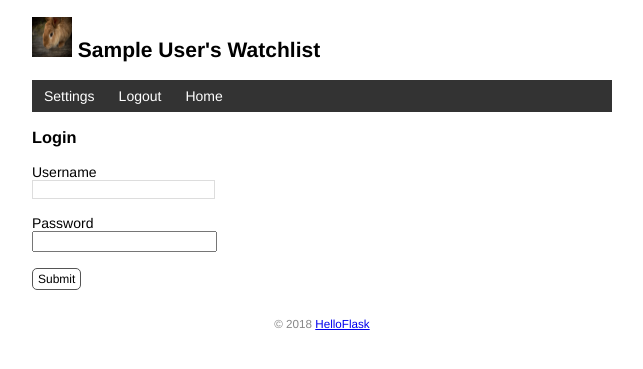
After one commit to The-Sunspot/PyWebLearning, a Flask app: template templates/login.html in a window 1280 px wide. The commit adds this page. Shown: the top 369 px of the page, without its empty margins (318-961 px from the left). Run offline with Flask 2, Linux system fonts and the light colour scheme; the template is opened without the code that fills it, so the values that code supplies are empty; the visitor is signed in with stand-in values (Sample User, id 1); data comes from the database, SQL or seed files in the repository.

Commit message:
登录验证

```diff
--- a/app.py
+++ b/app.py
@@ -1,6 +1,10 @@
+from flask_login import login_user,login_required, logout_user,current_user
+from flask_login import LoginManager
+from flask_login import UserMixin
 from flask import Flask ,request, url_for, redirect, flash
 from flask import render_template
 from flask_sqlalchemy import SQLAlchemy
+from werkzeug.security import generate_password_hash, check_password_hash
 import os
 import click
 
@@ -9,16 +13,27 @@ app.config['SQLALCHEMY_DATABASE_URI'] = 'sqlite:///' + os.path.join(app.root_pat
 app.config['SQLALCHEMY_TRACK_MODIFICATIONS'] = False#关闭对模型修改的监控
 app.secret_key="dev"#密匙
 db=SQLAlchemy(app)#db初始化
+login_manager = LoginManager(app)  # 实例化扩展类
+login_manager.login_view = 'login'
+#继承model类
 
-#继承model类
-class User(db.Model): # 表名将会是 user（自动生成，小写处理）
-    id = db.Column(db.Integer, primary_key=True) # 主键
-    name = db.Column(db.String(20)) # 名字
+class User(db.Model, UserMixin):
+    id = db.Column(db.Integer, primary_key=True)
+    name = db.Column(db.String(20))
+    username = db.Column(db.String(20))  # 用户名
+    password_hash = db.Column(db.String(128))  # 密码散列值
+
+    def set_password(self, password):  # 用来设置密码的方法，接受密码作为参数
+        self.password_hash = generate_password_hash(password)  # 将生成的密码保持到对应字段
+
+    def validate_password(self, password):  # 用于验证密码的方法，接受密码作为参数
+        return check_password_hash(self.password_hash, password)  # 返回布尔值
 
 class Movie(db.Model): # 表名将会是 movie
     id = db.Column(db.Integer, primary_key=True) # 主键
     title = db.Column(db.String(60)) # 电影标题
     year = db.Column(db.String(4)) # 电影年份
+
 @app.context_processor
 def inject_user(): # 函数名可以随意修改
     user = User.query.first()
@@ -27,6 +42,8 @@ def inject_user(): # 函数名可以随意修改
 @app.route('/', methods=['GET', 'POST'])
 def index():
     if request.method == 'POST':  # 判断是否是 POST 请求
+        if not current_user.is_authenticated:  # 如果当前用户未认证
+            return redirect(url_for('index'))  # 重定向到主页
         # 获取表单数据
         title = request.form.get('title')  # 传入表单对应输入字段的 name 值
         year = request.form.get('year')
@@ -49,8 +66,8 @@ def page_not_found(e): # 接受异常对象作为参数
     user = User.query.first()
     return render_template('404.html'), 404 # 返回模板和状态码
 
-
 @app.route('/movie/edit/<int:movie_id>', methods=['GET', 'POST'])
+@login_required  # 登录保护
 def edit(movie_id):
     movie = Movie.query.get_or_404(movie_id)
 
@@ -71,9 +88,86 @@ def edit(movie_id):
     return render_template('edit.html', movie=movie)  # 传入被编辑的电影记录
 
 @app.route('/movie/delete/<int:movie_id>', methods=['POST'])  # 限定只接受 POST 请求
+@login_required  # 登录保护
 def delete(movie_id):
     movie = Movie.query.get_or_404(movie_id)  # 获取电影记录
     db.session.delete(movie)  # 删除对应的记录
     db.session.commit()  # 提交数据库会话
     flash('Item deleted.')
     return redirect(url_for('index'))  # 重定向回主页
+
+@app.cli.command()
+@click.option('--username', prompt=True, help='The username used to login.')
+@click.option('--password', prompt=True, hide_input=True, confirmation_prompt=True, help='The password used to login.')
+def admin(username, password):
+    """Create user."""
+    db.create_all()
+
+    user = User.query.first()
+    if user is not None:
+        click.echo('Updating user...')
+        user.username = username
+        user.set_password(password)  # 设置密码
+    else:
+        click.echo('Creating user...')
+        user = User(username=username, name='Admin')
+        user.set_password(password)  # 设置密码
+        db.session.add(user)
+
+    db.session.commit()  # 提交数据库会话
+    click.echo('Done.')
+
+@login_manager.user_loader
+def load_user(user_id):  # 创建用户加载回调函数，接受用户 ID 作为参数
+    user = User.query.get(int(user_id))  # 用 ID 作为 User 模型的主键查询对应的用户
+    return user  # 返回用户对象
+
+@app.route('/login', methods=['GET', 'POST'])
+def login():
+    if request.method == 'POST':
+        username = request.form['username']
+        password = request.form['password']
+
+        if not username or not password:
+            flash('Invalid input.')
+            return redirect(url_for('login'))
+
+        user = User.query.first()
+        # 验证用户名和密码是否一致
+        if username == user.username and user.validate_password(password):
+            login_user(user)  # 登入用户
+            flash('Login success.')
+            return redirect(url_for('index'))  # 重定向到主页
+
+        flash('Invalid username or password.')  # 如果验证失败，显示错误消息
+        return redirect(url_for('login'))  # 重定向回登录页面
+
+    return render_template('login.html')
+
+@app.route('/logout')
+@login_required  # 用于视图保护，后面会详细介绍
+def logout():
+    logout_user()  # 登出用户
+    flash('Goodbye.')
+    return redirect(url_for('index'))  # 重定向回首页
+
+@app.route('/settings', methods=['GET', 'POST'])
+@login_required
+def settings():
+    if request.method == 'POST':
+        name = request.form['name']
+
+        if not name or len(name) > 20:
+            flash('Invalid input.')
+            return redirect(url_for('settings'))
+
+        current_user.name = name
+        # current_user 会返回当前登录用户的数据库记录对象
+        # 等同于下面的用法
+        # user = User.query.first()
+        # user.name = name
+        db.session.commit()
+        flash('Settings updated.')
+        return redirect(url_for('index'))
+
+    return render_template('settings.html')
--- a/templates/base.html
+++ b/templates/base.html
@@ -19,6 +19,13 @@
     </h2>
     <nav>
         <ul>
+        {% if current_user.is_authenticated %}
+            <li><a href="{{ url_for('settings') }}">Settings</a></li>
+            <li><a href="{{ url_for('logout') }}">Logout</a></li>
+        {% else %}
+            <li><a href="{{ url_for('login') }}">Login</a></li>
+        {% endif %}
+
             <li><a href="{{ url_for('index') }}">Home</a></li>
         </ul>
     </nav>
--- /dev/null
+++ b/templates/login.html
@@ -0,0 +1,13 @@
+{% extends 'base.html' %}
+
+{% block content %}
+<h3>Login</h3>
+<form method="post">
+    Username<br>
+    <input type="text" name="username" required><br><br>
+    Password<br>
+    <!-- 密码输入框的 type 属性使用 password，会将输入值显示为圆点 -->
+    <input type="password" name="password" required><br><br>
+    <input class="btn" type="submit" name="submit" value="Submit">
+</form>
+{% endblock %}
```
Also changed, not shown: templates/index.html (+5 -3 lines), templates/settings.html (added, +9 -0 lines).
